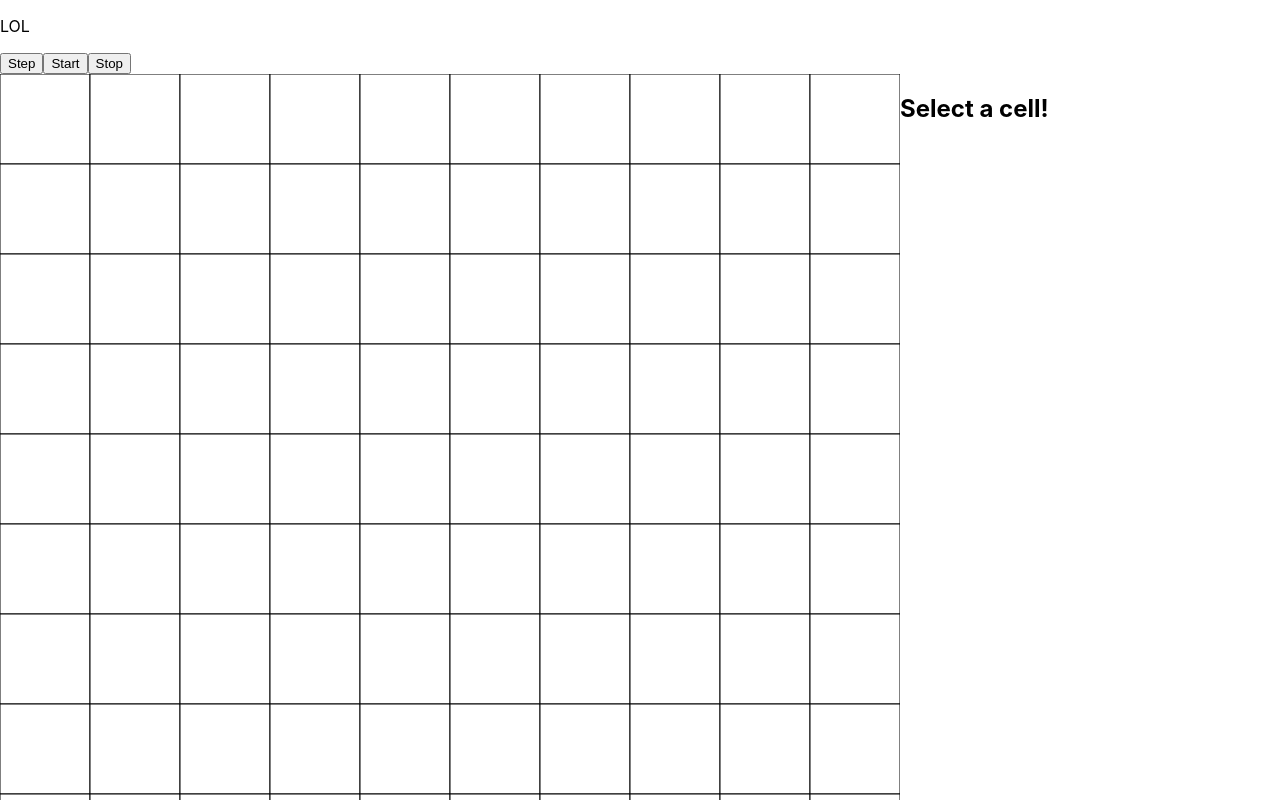
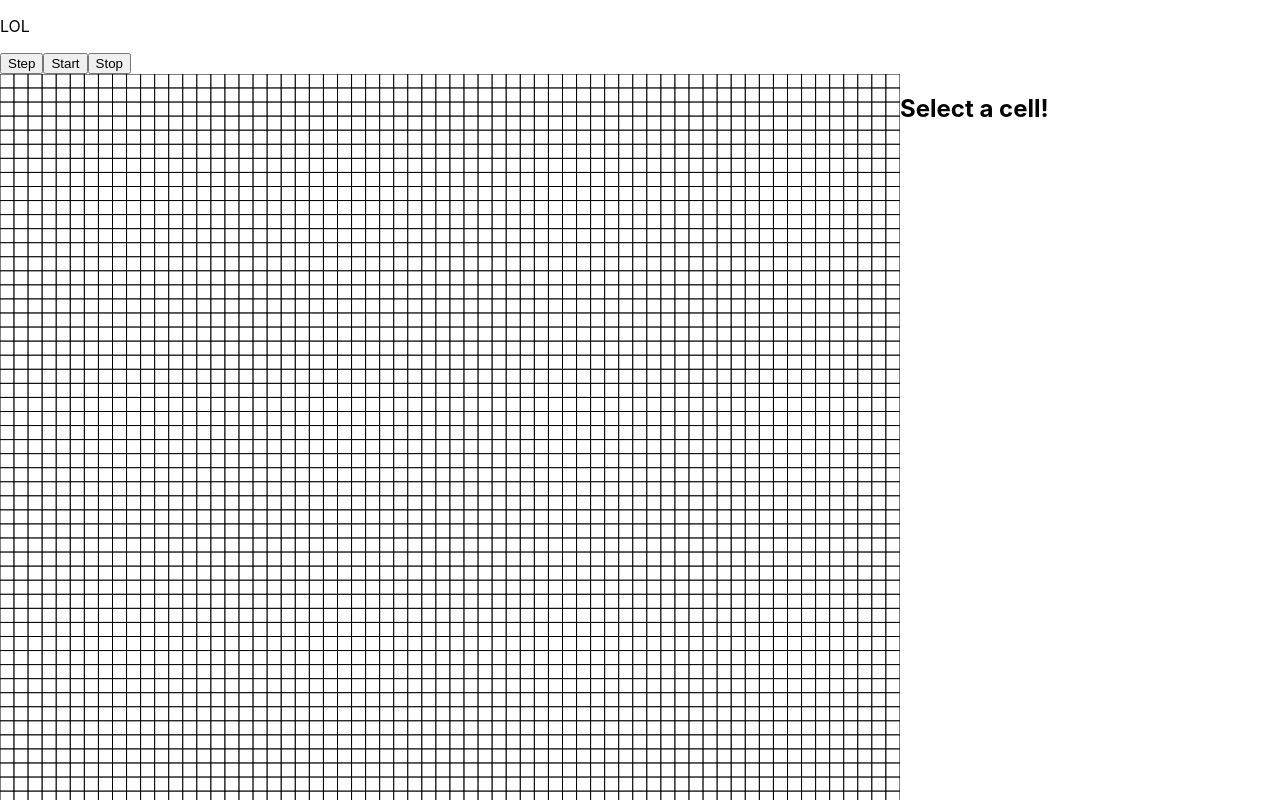
Before and after one commit to architectdrone/ArchEvoPangea, a React (Create React App) app in the folder website/: page / in a window 1280 px wide. Shown: the top 800 px of the page. Built offline with nearby package versions, Linux system fonts and the light colour scheme; no server answers.

Commit message:
Increase world size

```diff
--- a/website/src/components/CellGridAndInformationDisplay/CellGridAndInformationDisplay.jsx
+++ b/website/src/components/CellGridAndInformationDisplay/CellGridAndInformationDisplay.jsx
@@ -35,7 +35,7 @@ function CellGridAndInformationDisplay(props) {
       <CellGridDisplay
         cells={cells}
         viewSize={900}
-        worldSize={10}
+        worldSize={64}
         onClick={onClick}/>
       <CellDisplay cell={cellToDisplay}/>
     </div>
```
